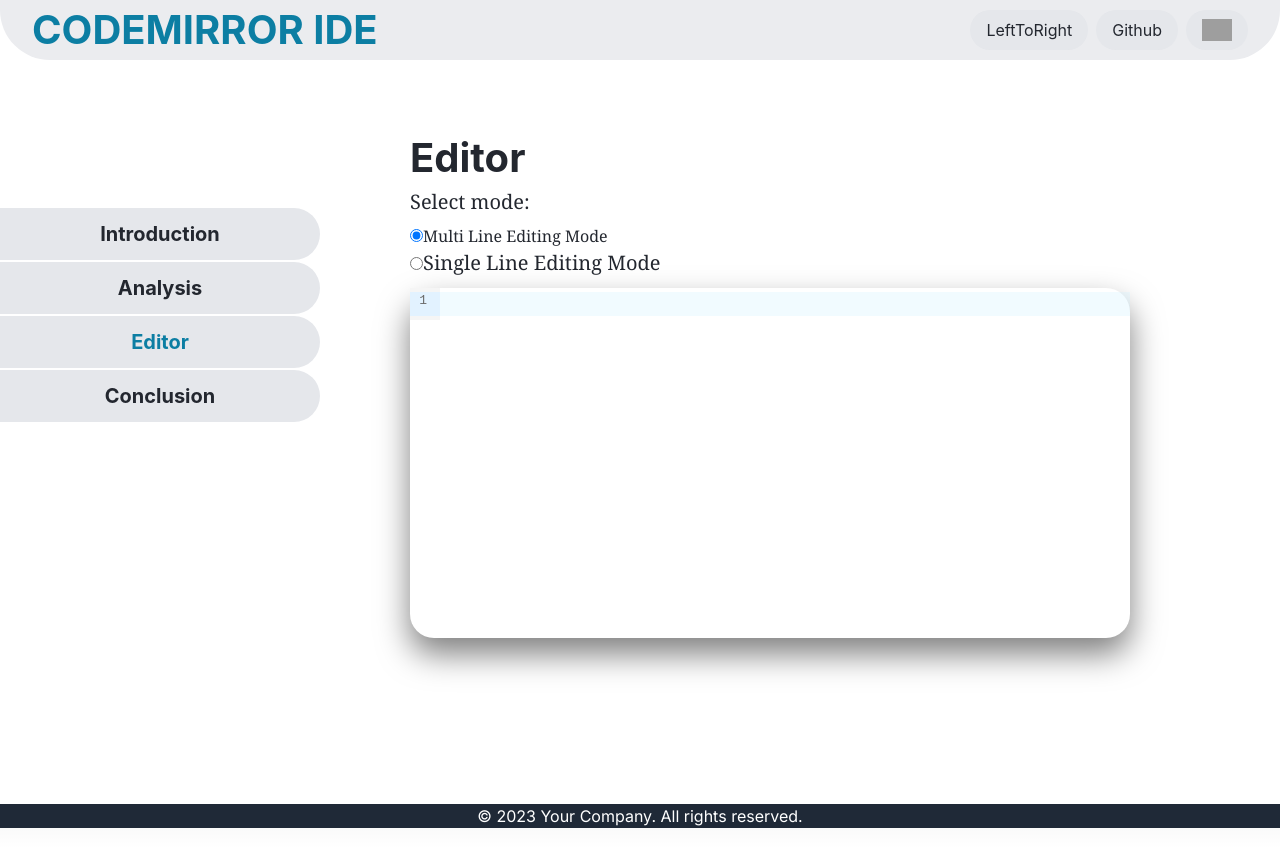
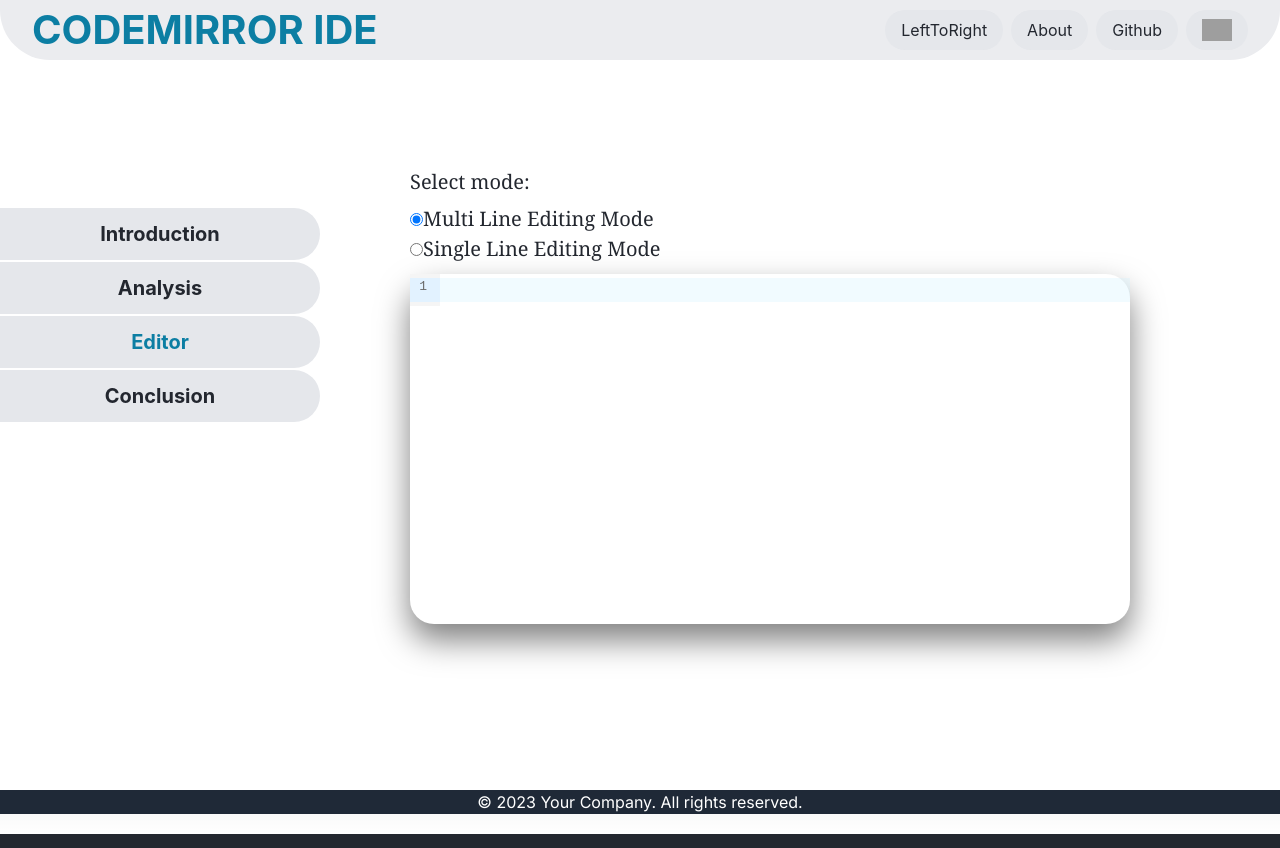
Before and after one commit to visheshgarg797/Codemirror-Ide, a Next.js app: page /editor in a window 1280 px wide. Built offline with nearby package versions, Linux system fonts and the light colour scheme; grey boxes are pictures that could not be loaded.

Commit message:
ui-changes, autocomplete bug fix

```diff
--- a/app/analysis/page.js
+++ b/app/analysis/page.js
@@ -3,9 +3,10 @@
 import { useCustomDirection } from "@/context/useDirectionHook";
 import BasicLayout from "../../components/basicLayout";
 import MainAnalysis from "../../components/mainAnalysis";
+import constants from "@/utils/constants";
 export default function Home() {
   const { direction } = useCustomDirection();
-  if (direction === "LeftToRight") {
+  if (direction === constants.LEFT_TO_RIGHT) {
     return (
       <div dir="ltr">
         <BasicLayout>
--- a/app/conclusion/page.js
+++ b/app/conclusion/page.js
@@ -3,9 +3,10 @@
 import { useCustomDirection } from "@/context/useDirectionHook";
 import BasicLayout from "../../components/basicLayout";
 import MainConclusion from "../../components/mainConclusion.js";
+import constants from "@/utils/constants";
 export default function Home() {
   const { direction } = useCustomDirection();
-  if (direction === "LeftToRight") {
+  if (direction === constants.LEFT_TO_RIGHT) {
     return (
       <div dir="ltr">
         <BasicLayout>
--- a/app/editor/page.js
+++ b/app/editor/page.js
@@ -3,9 +3,10 @@
 import { useCustomDirection } from "@/context/useDirectionHook";
 import BasicLayout from "../../components/basicLayout";
 import MainEditor from "../../components/mainEditor";
+import constants from "@/utils/constants";
 export default function Home() {
   const { direction } = useCustomDirection();
-  if (direction === "LeftToRight") {
+  if (direction === constants.LEFT_TO_RIGHT) {
     return (
       <div dir="ltr">
         <BasicLayout>
--- a/app/intro/page.js
+++ b/app/intro/page.js
@@ -3,9 +3,10 @@
 import { useCustomDirection } from "@/context/useDirectionHook";
 import BasicLayout from "../../components/basicLayout";
 import MainIntro from "../../components/mainIntro";
+import constants from "@/utils/constants";
 export default function Home() {
   const { direction } = useCustomDirection();
-  if (direction === "LeftToRight") {
+  if (direction === constants.LEFT_TO_RIGHT) {
     return (
       <div dir="ltr">
         <BasicLayout>
--- a/components/EditorModeToggleButton.js
+++ b/components/EditorModeToggleButton.js
@@ -9,7 +9,6 @@
   const { editorMode, updateEditorMode } = useCustomEditorMode();
 
   const [currentEditorMode, setCurrentEditorMode] = useState(editorMode);
-  console.log("current mode", currentEditorMode);
   const handleModeChange = (e) => {
     const selectedMode = e.target.value;
 
@@ -34,7 +33,11 @@
       <div className="flex flex-col font-serif antialiased">
         <lable
           for="Multi Line Editing Mode"
-          style={{ color: themeStyles.col02.color }}
+          style={{
+            color: themeStyles.col02.color,
+            font: themeStyles.font,
+            fontSize: "20px",
+          }}
         >
           <input
             type="radio"
--- a/components/button.js
+++ b/components/button.js
@@ -6,7 +6,8 @@
   const { themeStyles } = useCustomTheme();
   const classname = "hover : bg-cyan-900";
   return (
-    <button
+    <a href={props.href}>
+      <div
         className={themeStyles.classButton}
         style={{
           cursor: "pointer",
@@ -15,6 +16,7 @@
         }}
       >
         {props.index}
-    </button>
+      </div>
+    </a>
   );
 }
--- a/components/mainEditor.js
+++ b/components/mainEditor.js
@@ -10,24 +10,13 @@
       className="main-division p-5 pb-70 mt-2 mb-5"
       style={{
         backgroundColor: themeStyles.col02.backgroundColor,
-        marginLeft: "390px",
-        marginRight: "130px",
+        paddingTop: "100px",
+        marginInlineStart: "390px",
+        marginInlineEnd: "130px",
         paddingRight: "20px",
         paddingBottom: "60px",
       }}
     >
-      <h1
-        className="editor pt-70"
-        style={{
-          color: themeStyles.col02.color,
-          paddingTop: "40px",
-          fontSize: "40px",
-          fontFamily: themeStyles.font,
-          fontWeight: "700",
-        }}
-      >
-        Editor
-      </h1>
       <EditorModeToggleButton />
       <IDE />
     </div>
--- a/components/navbar.js
+++ b/components/navbar.js
@@ -30,12 +30,15 @@
             fontWeight: "700",
           }}
         >
-          {" "}
-          CODEMIRROR IDE{" "}
+          CODEMIRROR IDE
         </h1>
         <div className="flex justify-end">
           <DirectionChangeButton />
-          <Button index="Github" />
+          <Button index="About" href="https://codemirror.net/" />
+          <Button
+            index="Github"
+            href="https://github.com/visheshgarg797/Codemirror-Ide"
+          />
           <ThemeToggleButton index="Mode" />
         </div>
       </div>
--- a/utils/GetSuggestions.js
+++ b/utils/GetSuggestions.js
@@ -34,7 +34,7 @@
   if (!TextInEditor) {
     return { lastStr: undefined, secLastStr: undefined };
   }
-  console.log(pos);
+  console.log("POS", pos);
   let secLastStr = "",
     lastStr = "",
     index = pos - 1;
@@ -75,14 +75,16 @@
   // I am maintaining a global variable because when text enters a new line, it losses access to the previous text making the new context null which breaks the program.
   // We can try using different methods to maintain global variables if windows.prevText has any drawbacks.
   const TextInEditor = context.matchBefore(EntireTextRegex).text;
-  console.log(TextInEditor);
+  console.log("TEXT IN EDITOR", TextInEditor);
   //   || window.prevText;
   // window.prevText = TextInEditor;
 
-  const pos =
+  const pos = Math.max(
     context.pos - window.totalEditorText
       ? window.totalEditorText.length
-      : 0 + TextInEditor.length;
+      : 0 + TextInEditor.length,
+    TextInEditor.length
+  );
 
   const wordBeforeCursor = traverseBackCursor(TextInEditor, pos).lastStr || "";
 
```
Lines whose indentation alone changed are shown as unchanged.
